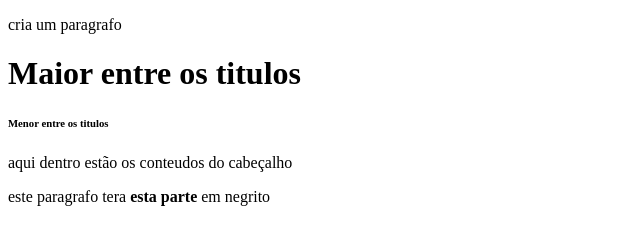
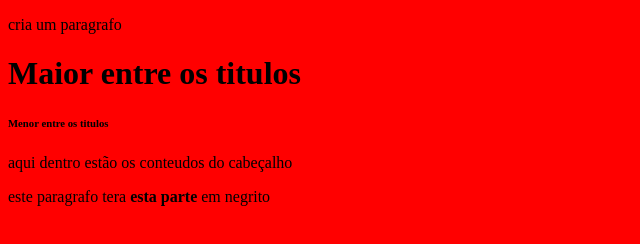
Before and after one commit to mariaMartins2008/1P-1A, a plain HTML site: page index.html in a window 1280 px wide. Shown: the whole page, without its empty margins (0-640 px from the left). Drawn offline with Linux system fonts and the light colour scheme.

Commit message:
Add files via upload

```diff
--- a/index.html
+++ b/index.html
@@ -4,6 +4,7 @@
     <meta charset="UTF-8">
     <meta name="viewport" content="width=device-width, initial-scale=1.0">
     <title>Document</title>
+    <link rel="stylesheet" href="style.css">
 </head>
 <body>
     <p> cria um paragrafo</p>
--- /dev/null
+++ b/style.css
@@ -0,0 +1,3 @@
+body{
+    background-color: rgb(255, 0, 0);
+}
```
